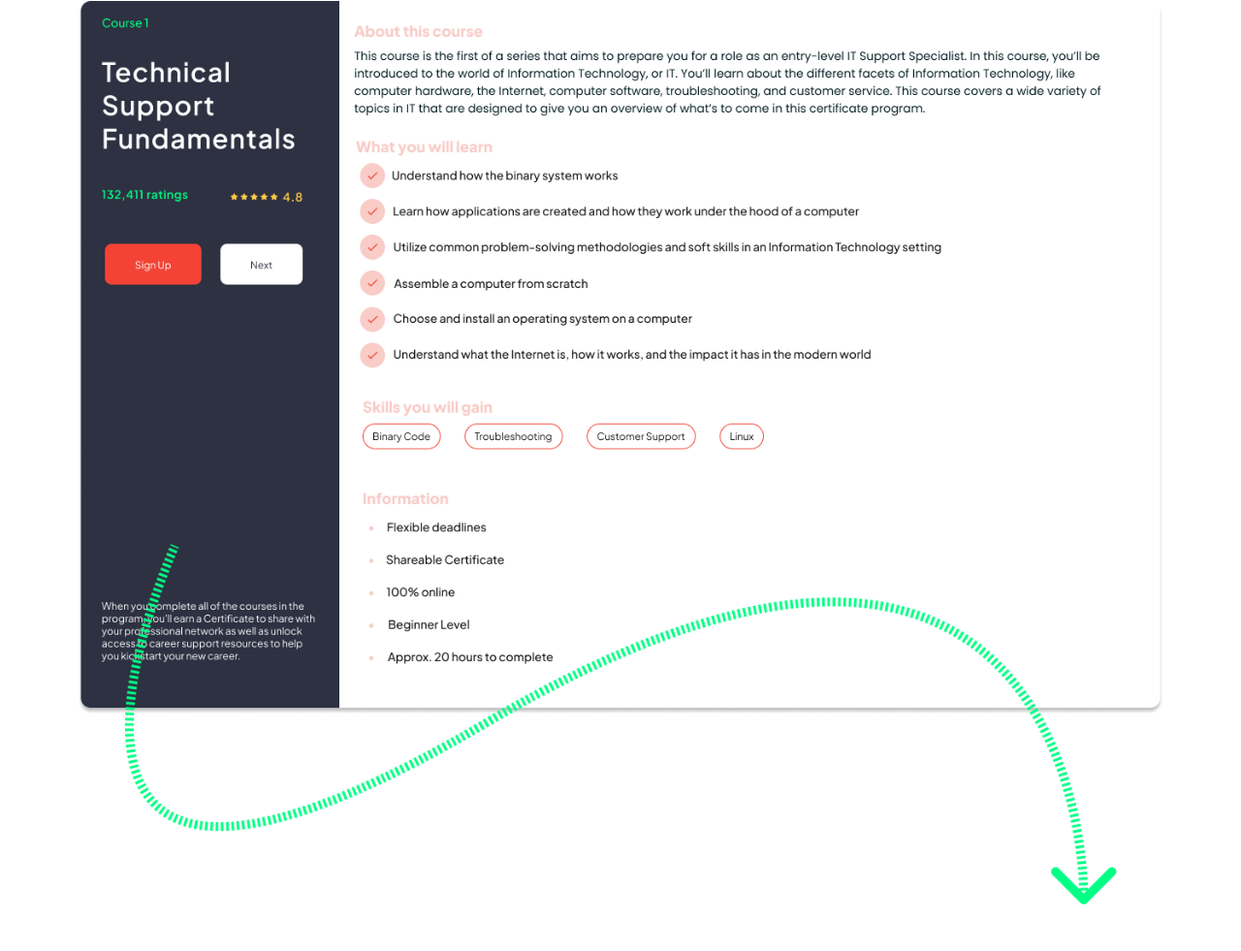
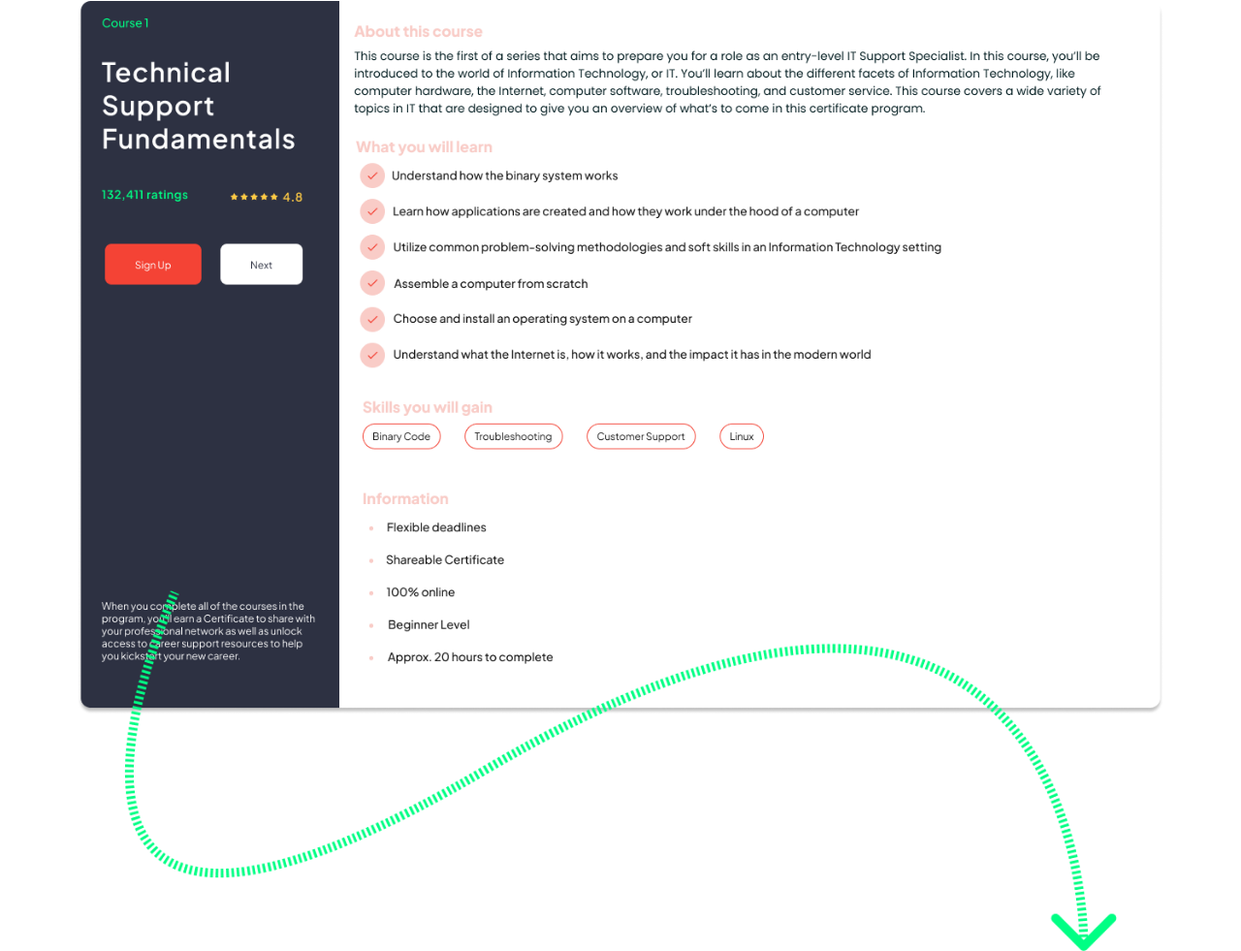
Before and after one commit to ebnaayadepu/Tailwind-Assainment-03, a website built with Vite: page index.html in a window 1280 px wide. Shown: the part 2579-3560 px from the top of the page at 97% size. Before the commit the page ends 3512 px from the top, so only its background shows below. Built offline with nearby package versions, Linux system fonts and the light colour scheme.

Commit message:
technical support sollution

```diff
--- a/index.html
+++ b/index.html
@@ -322,7 +322,7 @@
       <div class="md:me-40 relative">
        <img class="object-cover w-full " src="image/Group 238901.png" alt="">
 
-       <div class="absolute top-44 px-5 w-full md:top-72 md:px-10 lg:top-96 lg:px-12 lg:pt-44">
+       <div class="absolute top-44 px-5 w-full md:top-72 md:px-10 lg:top-96 lg:px-12 lg:pt-56">
         <img class="object-cover w-full" src="image/Connector Vector.png" alt="">
        </div>
       </div>
```
